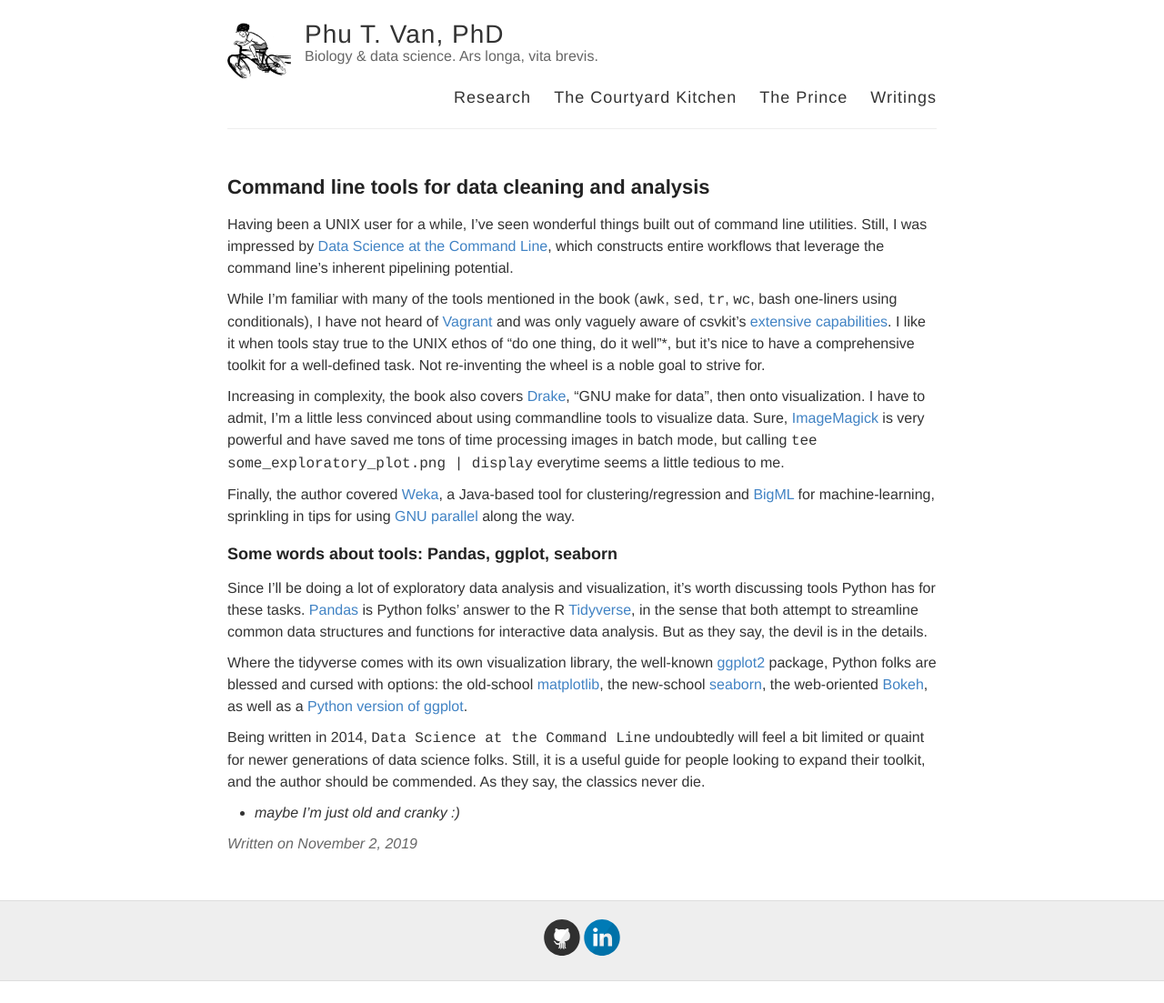
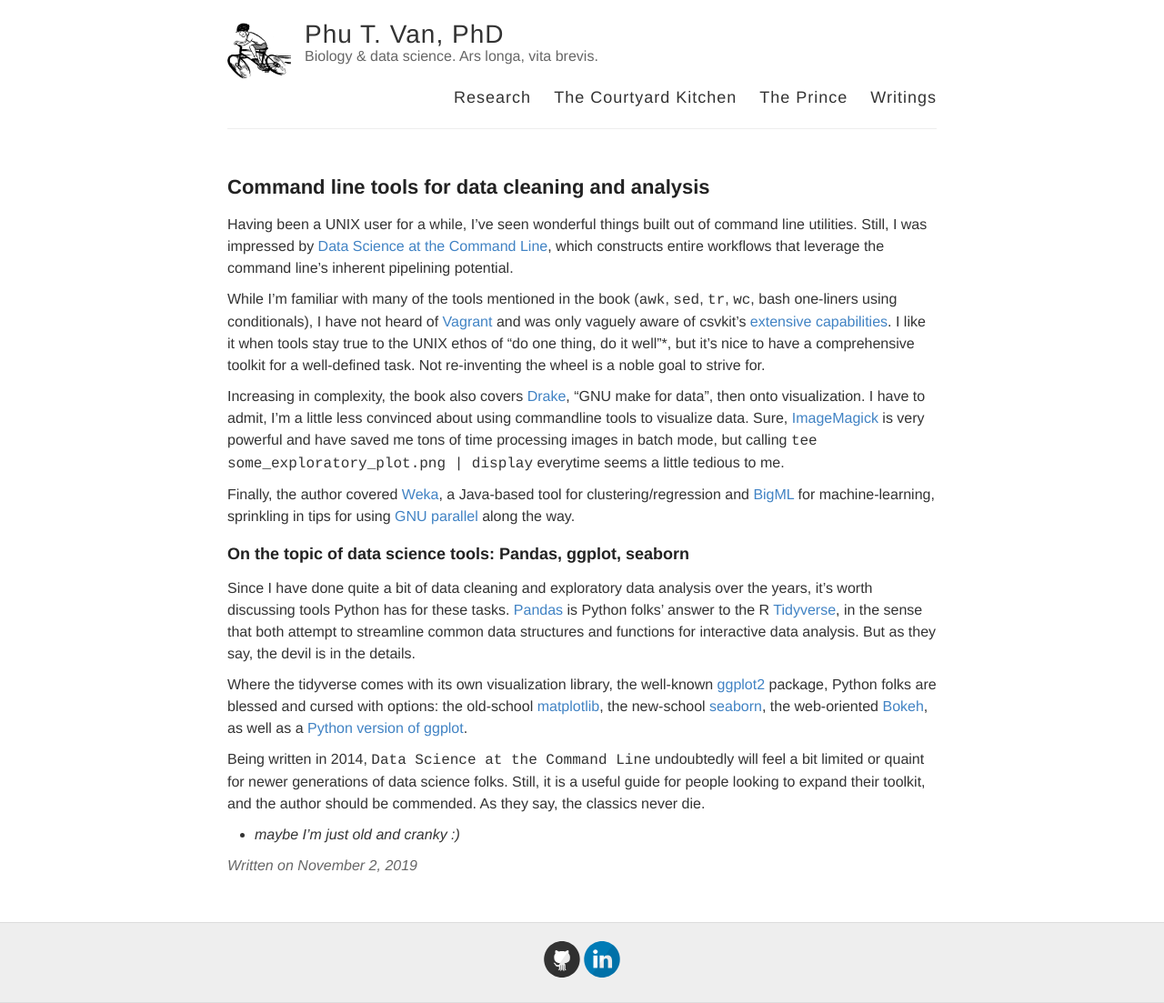
Before and after one commit to ptvan/ptvan.github.io, a Jekyll site: the page built from _posts/2019-11-02-command-line-tools.md, in a window 1280 px wide. Shown: the whole page at 91% size. Built offline with Jekyll 4.4.1, drawn with Linux system fonts in a browser that asks for light colours; before the commit the page ends 1079 px from its top, so only the background shows below that.

Commit message:
updated command line tools blogpost

```diff
--- a/_posts/2019-11-02-command-line-tools.md
+++ b/_posts/2019-11-02-command-line-tools.md
@@ -11,9 +11,9 @@
 
 Finally, the author covered [Weka](https://www.cs.waikato.ac.nz/ml/weka/), a Java-based tool for clustering/regression and [BigML](https://bigml.com/) for machine-learning, sprinkling in tips for using [GNU parallel](https://www.gnu.org/software/parallel/) along the way.
 
-### Some words about tools: Pandas, ggplot, seaborn
+### On the topic of data science tools: Pandas, ggplot, seaborn
 
-Since I'll be doing a lot of exploratory data analysis and visualization, it's worth discussing tools Python has for these tasks. [Pandas](https://pandas.pydata.org/) is Python folks' answer to the R [Tidyverse](https://www.tidyverse.org/), in the sense that both attempt to streamline common data structures and functions for interactive data analysis. But as they say, the devil is in the details.
+Since I have done quite a bit of data cleaning and exploratory data analysis over the years, it's worth discussing tools Python has for these tasks. [Pandas](https://pandas.pydata.org/) is Python folks' answer to the R [Tidyverse](https://www.tidyverse.org/), in the sense that both attempt to streamline common data structures and functions for interactive data analysis. But as they say, the devil is in the details.
 
 Where the tidyverse comes with its own visualization library, the well-known [ggplot2](https://ggplot2.tidyverse.org/) package, Python folks are blessed and cursed with options: the old-school [matplotlib](https://matplotlib.org/), the new-school [seaborn](https://seaborn.pydata.org/), the web-oriented [Bokeh](https://docs.bokeh.org/en/latest), as well as a [Python version of ggplot](http://ggplot.yhathq.com/).
 
```
